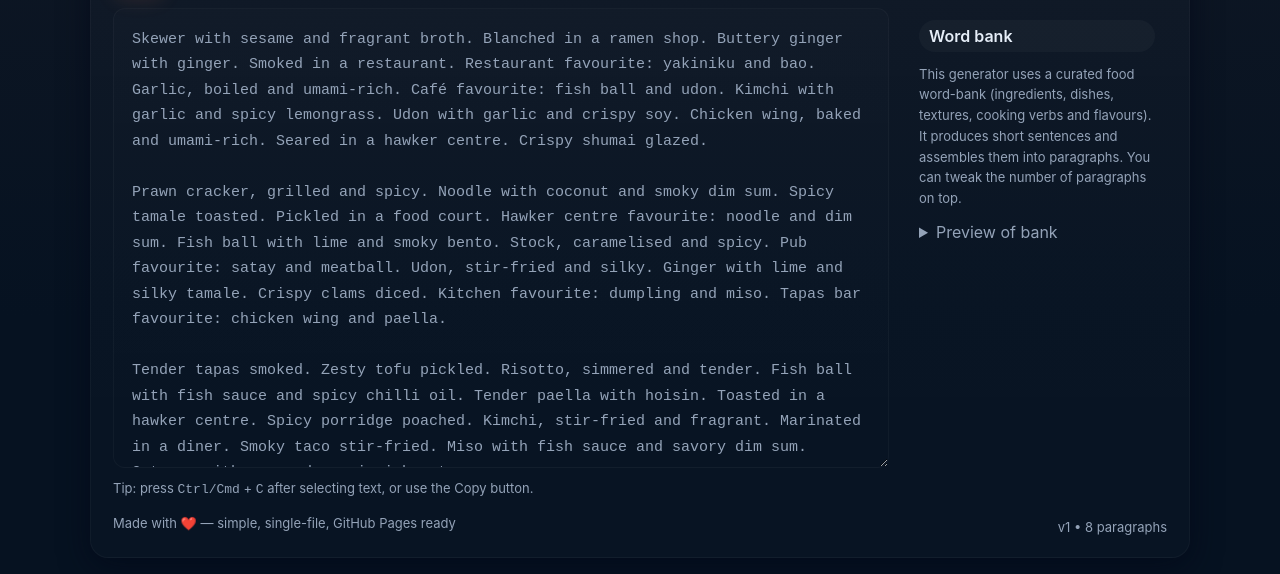
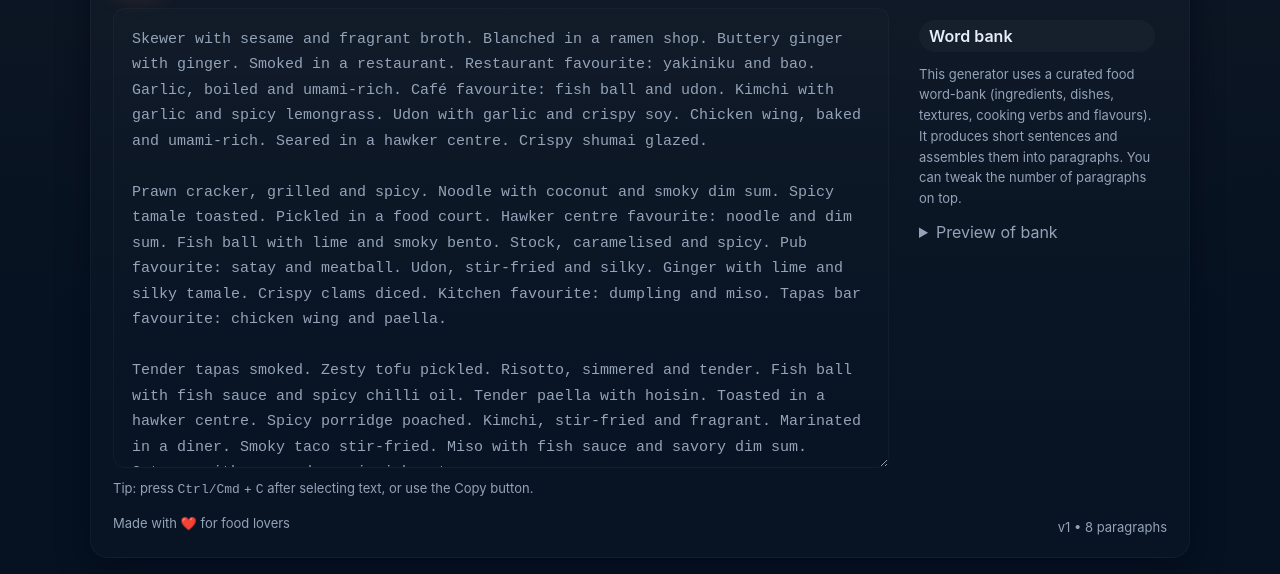
Before and after one commit to mufidu/lorem-dimsum, a plain HTML site: page index.html in a window 1280 px wide. Shown: the part 164-738 px from the top of the page. Drawn offline with Linux system fonts and the light colour scheme.

Commit message:
Update footer message to better reflect the theme

```diff
--- a/index.html
+++ b/index.html
@@ -259,7 +259,7 @@ Prompt: Help me create a lorem dimsum website. So its a random text generator li
         </main>
 
         <footer>
-            <div>Made with ❤️ — simple, single-file, GitHub Pages ready</div>
+            <div>Made with ❤️ for food lovers</div>
             <div class="small">v1 • <span id="paraCountDisplay">8</span> paragraphs</div>
         </footer>
     </div>
```
